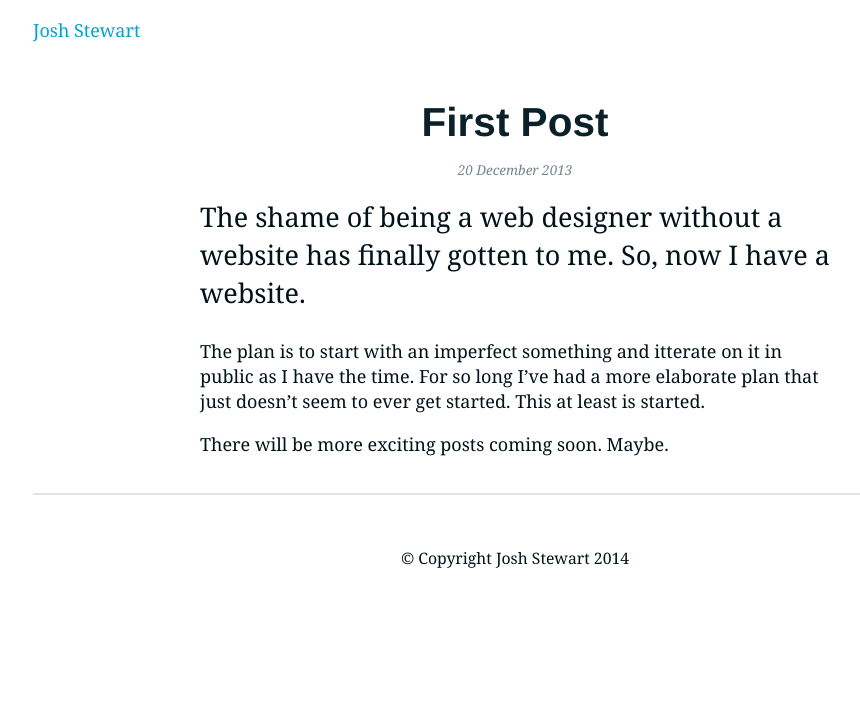
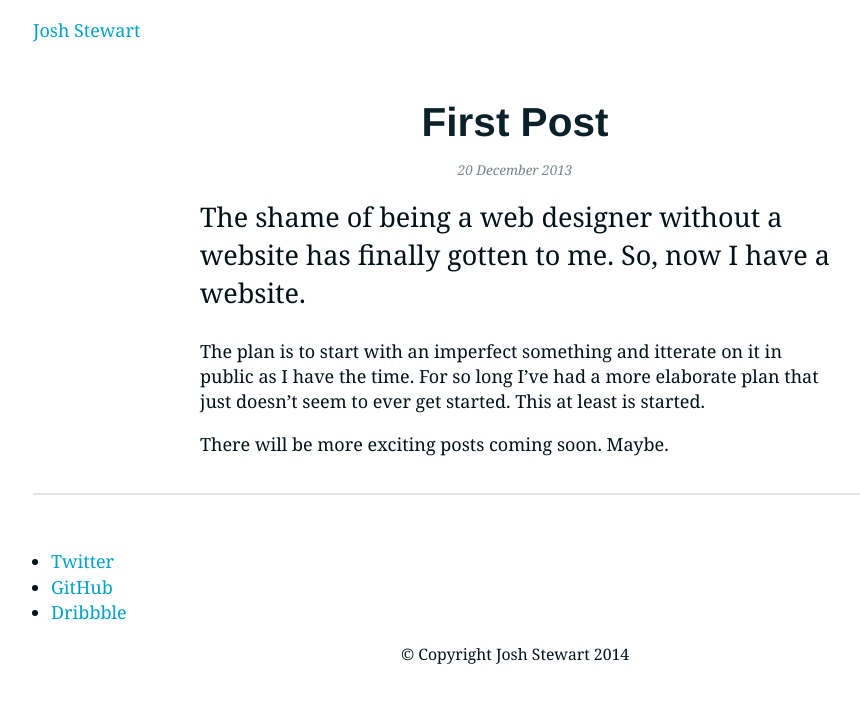
Before and after one commit to lightergrey/lightergrey.github.io, a Jekyll site: the page built from index.html, in a window 1280 px wide. Shown: the top 703 px of the page, without its empty margins (125-985 px from the left). Built offline with Jekyll 4.4.1, drawn with Linux system fonts in a browser that asks for light colours; the list of posts is cut into pages by our own code.

Commit message:
add social links

```diff
--- a/_layouts/default.html
+++ b/_layouts/default.html
@@ -28,6 +28,11 @@
 
     <footer class="site-footer" role="contentinfo">
       <div class="container">
+        <ul class="social-list">
+          <li class="social-item"><a class="social-link" href="http://twitter.com/josh_stewart">Twitter</a></li>
+          <li class="social-item"><a class="social-link" href="http://github.com/lightergrey">GitHub</a></li>
+          <li class="social-item"><a class="social-link" href="http://dribbble.com/joshuast">Dribbble</a></li>
+        </ul>
         <p class="copyright">© Copyright {{ site.owner.name }} {{ site.time | date: "%Y" }}</p>
       </div>
     </footer>
```
